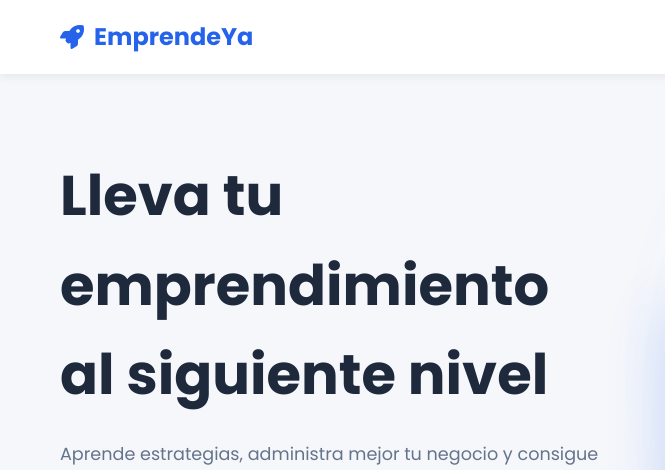
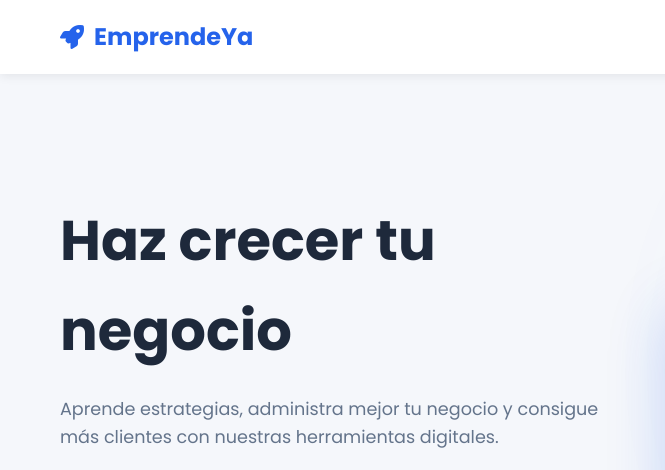
Before and after one commit to PrograCris/HD2-Landing-Page, a plain HTML site: page index.html in a window 1280 px wide. Shown: the top 470 px of the page, 0-665 px from the left. Drawn offline with Linux system fonts and the light colour scheme; grey boxes are pictures that could not be loaded.

Commit message:
feat: nuevo titular (propuesta B)

```diff
--- a/index.html
+++ b/index.html
@@ -45,7 +45,7 @@
         <div class="hero-texto">
 
             <h1 class="titulo">
-                Lleva tu emprendimiento al siguiente nivel
+                Haz crecer tu negocio
             </h1>
 
             <p class="subtitulo">
```
